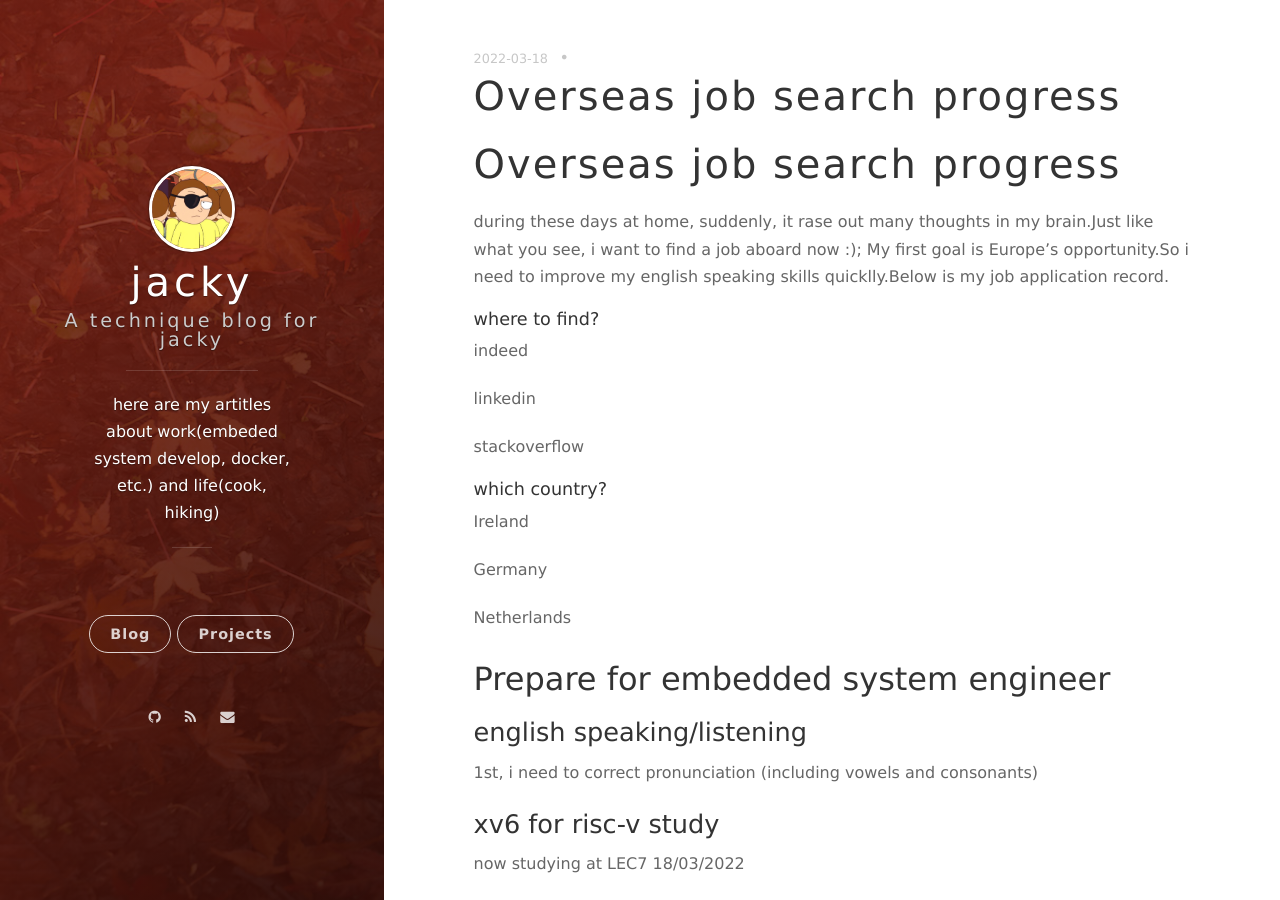
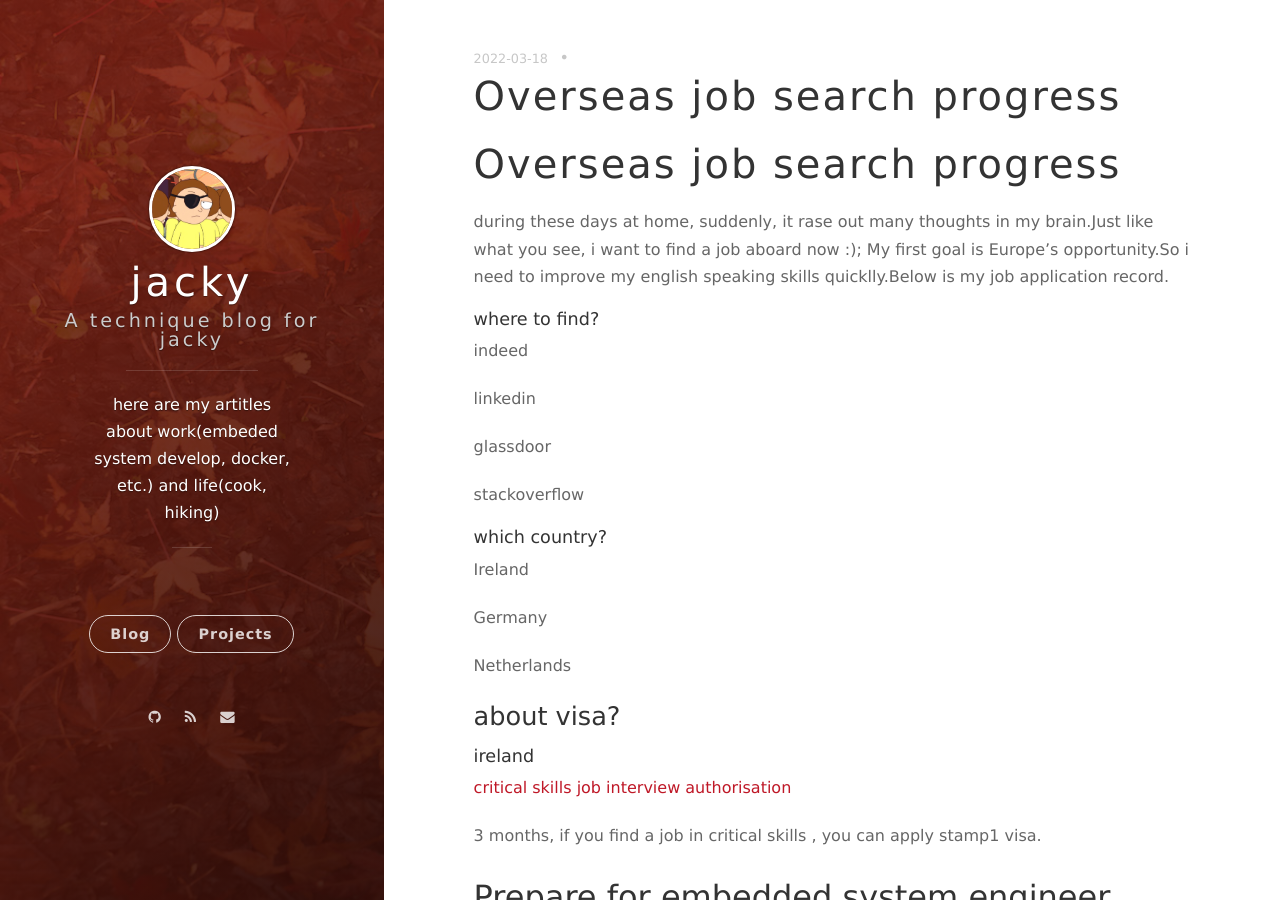
Before and after one commit to jialinxie/jialinxie.github.io, a Jekyll site: the page built from _posts/2022-03-18-Overseas job search progress.md, in a window 1280 px wide and 900 px high. Built offline with Jekyll 4.4.1, drawn with Linux system fonts in a browser that asks for light colours; nearby versions of some CDN libraries; our own code applies the rules of GitHub Pages for plain Markdown files; comment, search, counter and statistics services are not loaded.

Commit message:
Update 2022-03-18-Overseas job search progress.md

```diff
--- a/_posts/2022-03-18-Overseas job search progress.md
+++ b/_posts/2022-03-18-Overseas job search progress.md
@@ -10,6 +10,8 @@ indeed
 
 linkedin
 
+glassdoor
+
 stackoverflow
 
 #### which country?
@@ -19,6 +21,18 @@ Ireland
 Germany
 
 Netherlands
+
+### about visa?
+
+#### ireland
+
+[critical skills job interview authorisation](https://enterprise.gov.ie/en/What-We-Do/Workplace-and-Skills/Employment-Permits/Employment-Permit-Eligibility/Highly-Skilled-Job-Interview-Authorisation/)
+
+3 months, if you find a job in critical skills , you can apply stamp1 visa.
+
+
+
+
 
 ## Prepare for embedded system engineer
 
```
